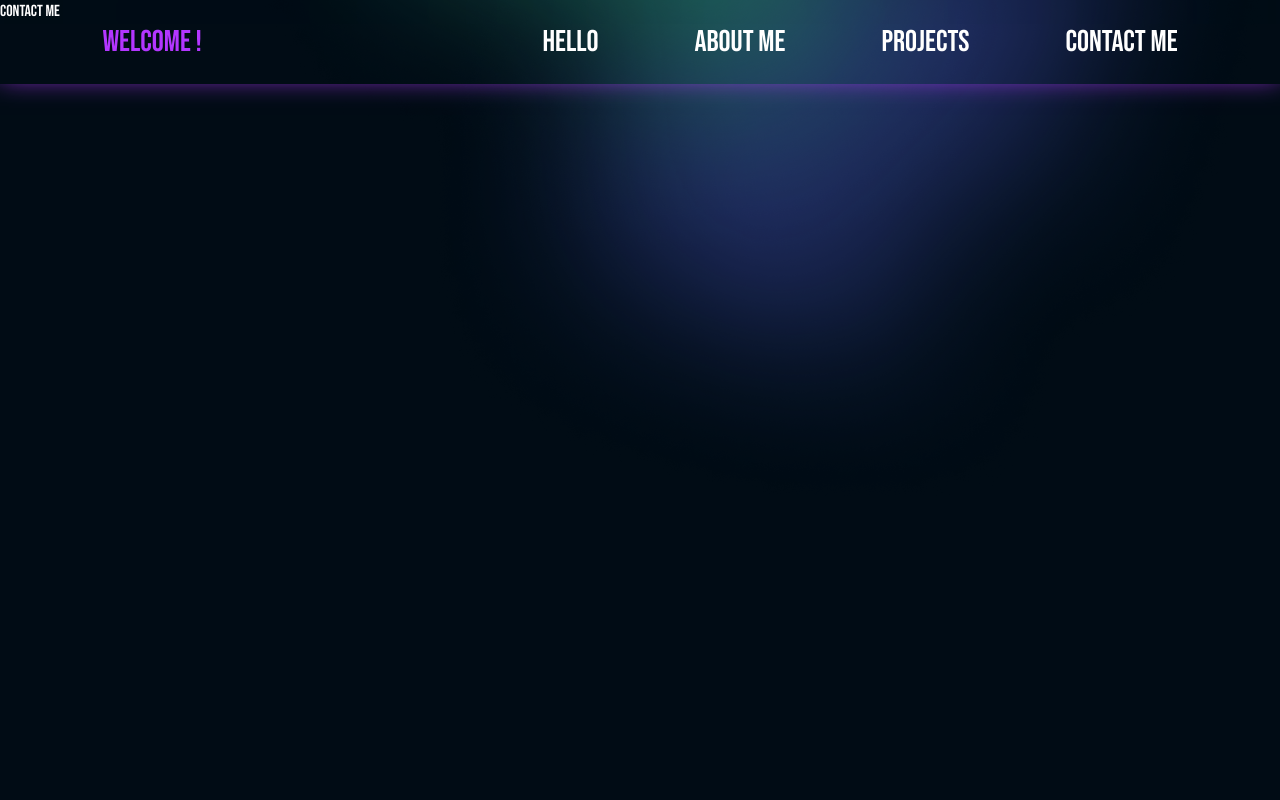
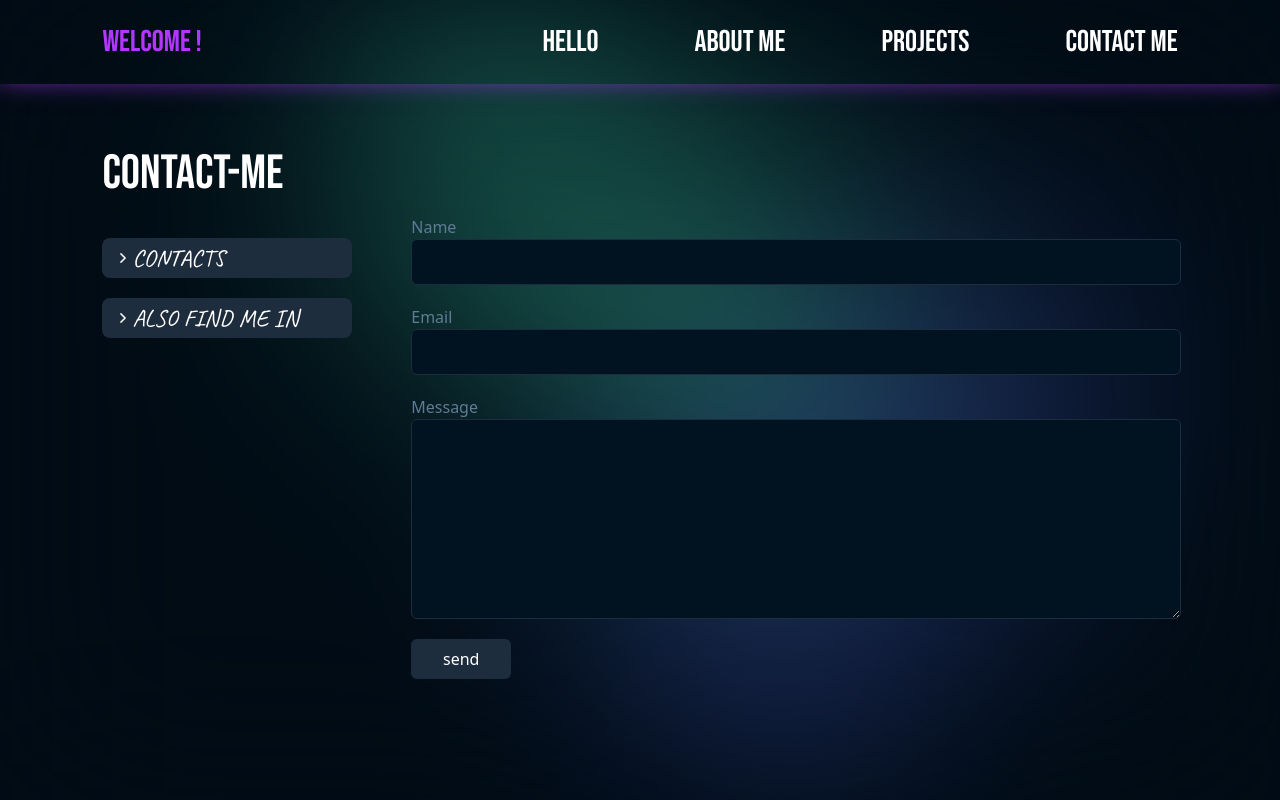
Before and after one commit to Cotne2003/my-portfolio-site, a Next.js app: page /contact-me in a window 1280 px wide. Built offline with nearby package versions, Linux system fonts and the light colour scheme.

Commit message:
added contact-me page and functionality

```diff
--- a/app/contact-me/page.tsx
+++ b/app/contact-me/page.tsx
@@ -1,5 +1,6 @@
+import ContactPage from "@/components/contactPage/ContactPage";
 import React from "react";
 
 export default () => {
-  return <div>contact me</div>;
+  return <ContactPage />;
 };
--- /dev/null
+++ b/components/about/ContactsList.tsx
@@ -0,0 +1,44 @@
+import React, { useState } from "react";
+import email from "/public/logos/Email.svg";
+import telephone from "/public/logos/telephone.png";
+import arrow from "/public/logos/arrow.png";
+
+const ContactsList = () => {
+  const [contacts, setContacts] = useState(false);
+  const contactsHandler = () => {
+    setContacts(!contacts);
+  };
+  return (
+    <>
+      <div className="mt-[20px]">
+        <div
+          className="rounded-lg py-1 pl-4 bg-[#1e2d3d] text-2xl Caveat uppercase flex items-center gap-1 cursor-pointer"
+          onClick={contactsHandler}
+        >
+          <span className={`${contacts ? "rotate-90" : "rotate-0"}`}>
+            <img src={arrow.src} width={10} alt="" />
+          </span>{" "}
+          contacts
+        </div>
+      </div>
+      {contacts && (
+        <div className="mt-3">
+          <div className="pl-5 flex gap-3 items-center font-sans py-1 hover:opacity-50 cursor-pointer">
+            <span>
+              <img src={email.src} width={15} alt="" />
+            </span>
+            basiashvilic@gmail.com
+          </div>
+          <div className="pl-5 flex gap-3 items-center font-sans py-1 hover:opacity-50 cursor-pointer">
+            <span>
+              <img src={telephone.src} width={15} alt="" />
+            </span>
+            +(995) 568 864 004
+          </div>
+        </div>
+      )}
+    </>
+  );
+};
+
+export default ContactsList;
--- a/components/about/FirstSection.tsx
+++ b/components/about/FirstSection.tsx
@@ -1,7 +1,6 @@
 import React, { MouseEventHandler, useState } from "react";
 import arrow from "/public/logos/arrow.png";
-import email from "/public/logos/Email.svg";
-import telephone from "/public/logos/telephone.png";
+import ContactsList from "./ContactsList";
 
 type Props = {
   persHandler: MouseEventHandler<HTMLDivElement>;
@@ -12,12 +11,8 @@ type Props = {
 
 const FirstSection = ({ persHandler, pers, profHandler, prof }: Props) => {
   const [info, setInfo] = useState(true);
-  const [contacts, setContacts] = useState(false);
   const infoHandler = () => {
     setInfo(!info);
-  };
-  const contactsHandler = () => {
-    setContacts(!contacts);
   };
   return (
     <section className="w-[220px]">
@@ -59,34 +54,7 @@ const FirstSection = ({ persHandler, pers, profHandler, prof }: Props) => {
           </div>
         )}
       </div>
-
-      <div className="mt-[20px]">
-        <div
-          className="rounded-lg py-1 pl-4 bg-[#1e2d3d] text-2xl Caveat uppercase flex items-center gap-1 cursor-pointer"
-          onClick={contactsHandler}
-        >
-          <span className={`${contacts ? "rotate-90" : "rotate-0"}`}>
-            <img src={arrow.src} width={10} alt="" />
-          </span>{" "}
-          contacts
-        </div>
-        {contacts && (
-          <div className="mt-3">
-            <div className="pl-5 flex gap-3 items-center font-sans py-1 hover:opacity-50 cursor-pointer">
-              <span>
-                <img src={email.src} width={15} alt="" />
-              </span>
-              basiashvilic@gmail.com
-            </div>
-            <div className="pl-5 flex gap-3 items-center font-sans py-1 hover:opacity-50 cursor-pointer">
-              <span>
-                <img src={telephone.src} width={15} alt="" />
-              </span>
-              +(995) 568 864 004
-            </div>
-          </div>
-        )}
-      </div>
+      <ContactsList />
     </section>
   );
 };
--- /dev/null
+++ b/components/contactPage/ContactPage.tsx
@@ -0,0 +1,79 @@
+"use client";
+import React, { useState } from "react";
+import ContactsList from "../about/ContactsList";
+import arrow from "/public/logos/arrow.png";
+import link from "/public/logos/link.png";
+import Form from "./Form";
+
+const ContactPage = () => {
+  const [also, setAlso] = useState(false);
+  const alsoHandler = () => {
+    setAlso(!also);
+  };
+  return (
+    <main className="h-[100vh] flex pl-[8%] pt-[150px] gap-[5%]">
+      <section className="w-[250px]">
+        <h2 className="text-5xl">contact-me</h2>
+        <div className="mt-[40px]">
+          <ContactsList />
+        </div>
+        <div>
+          <div className="mt-[20px]">
+            <div
+              className="rounded-lg py-1 pl-4 bg-[#1e2d3d] text-2xl Caveat uppercase flex items-center gap-1 cursor-pointer"
+              onClick={alsoHandler}
+            >
+              <span className={`${also ? "rotate-90" : "rotate-0"}`}>
+                <img src={arrow.src} width={10} alt="" />
+              </span>{" "}
+              also find me in
+            </div>
+          </div>
+          {also && (
+            <div className="mt-3">
+              <div className="pl-5 flex gap-3 items-center py-1 hover:opacity-50 cursor-pointer">
+                <span>
+                  <img src={link.src} width={15} alt="" />
+                </span>
+                <a
+                  href="https://www.instagram.com/bassiashvili_cotnee/"
+                  target="_blank"
+                  className="font-sans"
+                >
+                  Instagram
+                </a>
+              </div>
+              <div className="pl-5 flex gap-3 items-center py-1 hover:opacity-50 cursor-pointer">
+                <span>
+                  <img src={link.src} width={15} alt="" />
+                </span>
+                <a
+                  href="https://www.linkedin.com/in/cotne-basiashvili-23a532282/"
+                  target="_blank"
+                  className="font-sans"
+                >
+                  LinkedIn
+                </a>
+              </div>
+              <div className="pl-5 flex gap-3 items-center py-1 hover:opacity-50 cursor-pointer">
+                <span>
+                  <img src={link.src} width={15} alt="" />
+                </span>
+                <a
+                  href="https://www.facebook.com/TsotneBasiashvili"
+                  target="_blank"
+                  className="font-sans"
+                >
+                  Facebook
+                </a>
+              </div>
+            </div>
+          )}
+        </div>
+      </section>
+      <Form />
+    </main>
+  );
+};
+
+export default ContactPage;
--- /dev/null
+++ b/components/contactPage/Form.jsx
@@ -0,0 +1,67 @@
+"use client";
+
+import React, { useRef } from "react";
+import emailjs from "@emailjs/browser";
+
+const From = () => {
+  const form = useRef();
+
+  const sendEmail = (e) => {
+    e.preventDefault();
+
+    emailjs
+      .sendForm(
+        "service_3pja8d8",
+        "template_6skz3qm",
+        form.current,
+        "3d2k54D5d9B19ysmg"
+      )
+      .then(
+        (result) => {
+          console.log(result.text);
+        },
+        (error) => {
+          console.log(error.text);
+        }
+      );
+  };
+  return (
+    <section className="w-[770px] mt-[65px]">
+      <div>
+        <form ref={form} onSubmit={sendEmail} className="flex flex-col gap-5">
+          <div className="flex flex-col">
+            <label className="font-sans text-[#607b96]">Name</label>
+            <input
+              type="text"
+              name="user_name"
+              className="bg-[#011221] border-solid border-[#1e2d3d] border-[1px] rounded-md outline-none focus:border font-sans pl-[15px] py-[10px] focus:border-[#48627e]"
+            />
+          </div>
+          <div className="flex flex-col">
+            <label className="font-sans text-[#607b96]">Email</label>
+            <input
+              type="email"
+              name="user_email"
+              className="bg-[#011221] border-solid border-[#1e2d3d] border-[1px] rounded-md font-sans pl-[15px] py-[10px] focus:border-[#48627e] outline-none"
+            />
+          </div>
+          <div className="flex flex-col">
+            <label className="font-sans text-[#607b96]">Message</label>
+            <textarea
+              name="message"
+              className="bg-[#011221] border-solid border-[#1e2d3d] border-[1px] rounded-md font-sans pl-[15px] h-[200px] py-[10px] focus:border-[#48627e] outline-none"
+            />
+          </div>
+          <button
+            type="submit"
+            className="font-sans bg-[#1e2d3d] w-[100px] rounded-md py-2"
+          >
+            send
+          </button>
+        </form>
+      </div>
+    </section>
+  );
+};
+
+export default From;
--- a/components/projects/ProjectsPage.tsx
+++ b/components/projects/ProjectsPage.tsx
@@ -51,7 +51,7 @@ const ProjectsPage = () => {
                 type="radio"
                 className="custom-checkbox"
                 checked={all ? true : false}
-                onClick={allData}
+                onChange={allData}
                 name="tt"
               />
               <label className="font-sans">All</label>
@@ -61,7 +61,7 @@ const ProjectsPage = () => {
                 type="radio"
                 className="custom-checkbox"
                 name="tt"
-                onClick={() => filteredData("react")}
+                onChange={() => filteredData("react")}
               />
               <label className="font-sans">React</label>
             </div>
@@ -70,7 +70,7 @@ const ProjectsPage = () => {
                 type="radio"
                 className="custom-checkbox"
                 name="tt"
-                onClick={() => filteredData("javascript")}
+                onChange={() => filteredData("javascript")}
               />
               <label className="font-sans">Javascript</label>
             </div>
@@ -79,7 +79,7 @@ const ProjectsPage = () => {
                 type="radio"
                 className="custom-checkbox"
                 name="tt"
-                onClick={() => filteredData("typescript")}
+                onChange={() => filteredData("typescript")}
               />
               <label className="font-sans">Typescript</label>
             </div>
@@ -88,7 +88,7 @@ const ProjectsPage = () => {
                 type="radio"
                 className="custom-checkbox"
                 name="tt"
-                onClick={() => filteredData("next")}
+                onChange={() => filteredData("next")}
               />
               <label className="font-sans">Next</label>
             </div>
@@ -97,7 +97,7 @@ const ProjectsPage = () => {
                 type="radio"
                 className="custom-checkbox"
                 name="tt"
-                onClick={() => filteredData("tailwind")}
+                onChange={() => filteredData("tailwind")}
               />
               <label className="font-sans">Tailwind CSS</label>
             </div>
@@ -106,7 +106,7 @@ const ProjectsPage = () => {
                 type="radio"
                 className="custom-checkbox"
                 name="tt"
-                onClick={() => filteredData("styled-components")}
+                onChange={() => filteredData("styled-components")}
               />
               <label className="font-sans">Styled Components</label>
             </div>
@@ -115,7 +115,7 @@ const ProjectsPage = () => {
                 type="radio"
                 className="custom-checkbox"
                 name="tt"
-                onClick={() => filteredData("API")}
+                onChange={() => filteredData("API")}
               />
               <label className="font-sans">Rest API</label>
             </div>
```
Also changed, not shown: package.json (+6 -5 lines), tsconfig.json (+7 -1 lines), public/logos/link.png (added), 1 other file (tests, documents, lock files or other folders).
